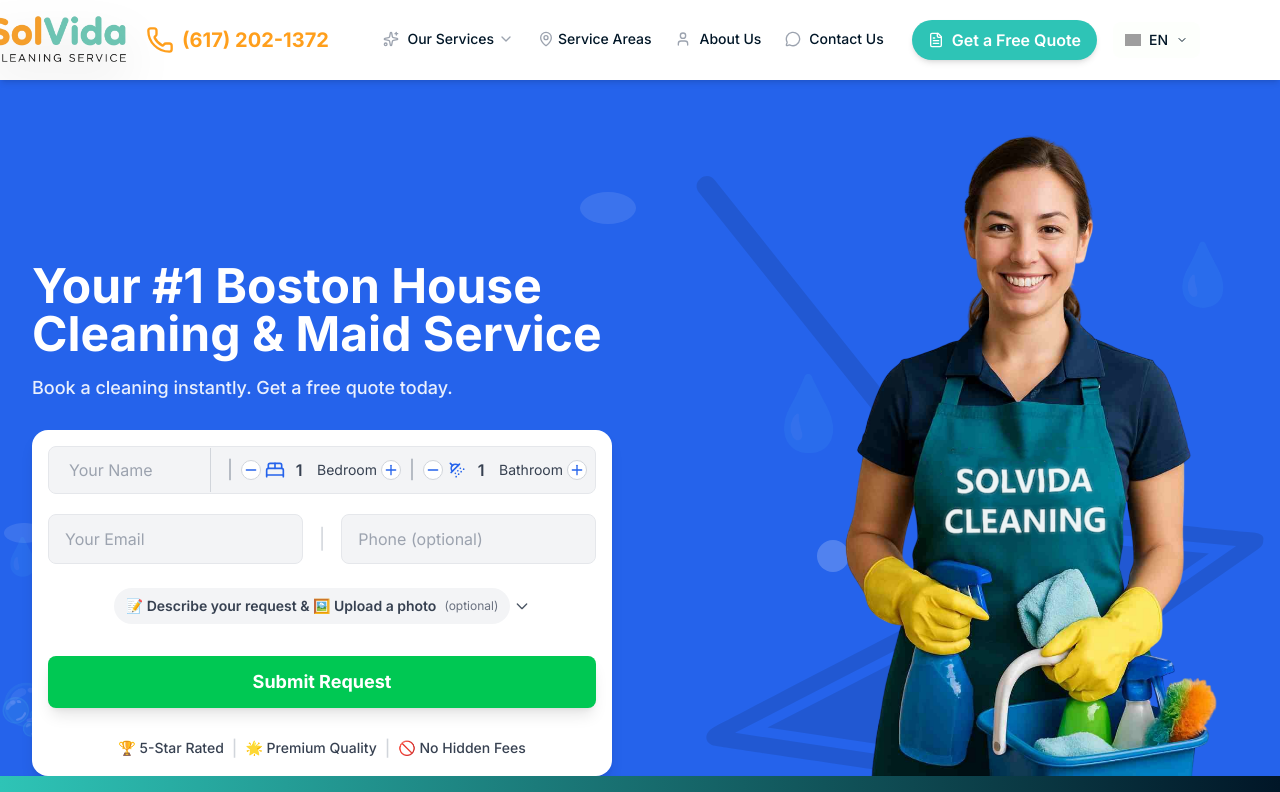
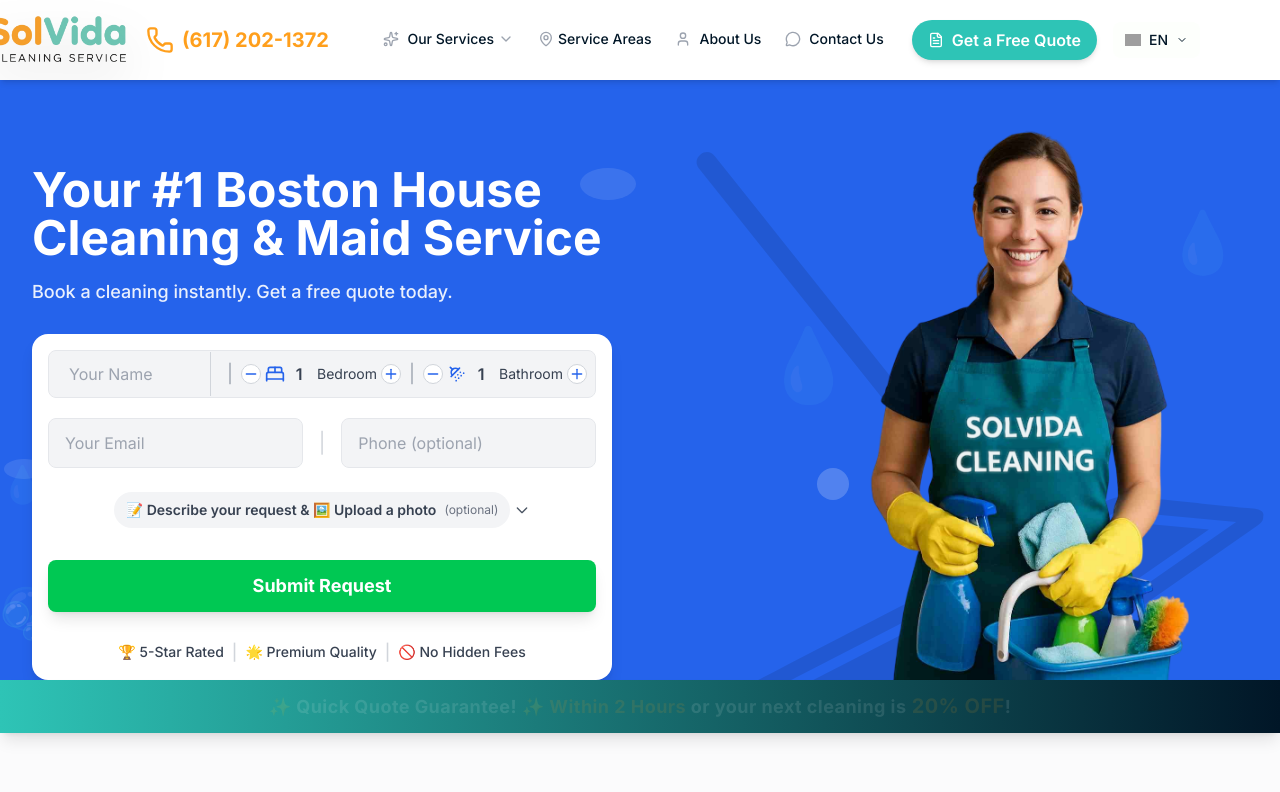
Before and after one commit to volkanmutaf/solvidaclean, a React (Vite) app: page / in a window 1280 px wide. Shown: the top 792 px of the page. Built offline with nearby package versions, Linux system fonts and the light colour scheme; grey boxes are pictures that could not be loaded.

Commit message:
Fix cleaner-woman2.png alignment: reduce size, shift left, remove bottom gap to align with banner

```diff
--- a/src/components/Hero.jsx
+++ b/src/components/Hero.jsx
@@ -197,7 +197,7 @@
   };
 
   return (
-<section className="w-full bg-[#2563eb] flex items-start justify-center px-2 sm:px-4 md:px-8 relative min-h-[600px] -mt-4 md:-mt-6 z-0 overflow-x-hidden">
+<section className="w-full bg-[#2563eb] flex items-start justify-center px-2 sm:px-4 md:px-8 relative min-h-[600px] -mt-4 md:-mt-6 mb-0 pb-0 z-0 overflow-x-hidden">
 {/* Decorative bubbles/drops background */}
       <div className="absolute inset-0 w-full h-full z-0 pointer-events-none select-none">
         {/* Decorative SVG background */}
@@ -233,7 +233,7 @@
         <span className="absolute bottom-1/4 left-1/5 opacity-10 text-4xl">💧</span>
       </div>
 
-      <div className="relative z-10 w-full max-w-7xl mx-auto flex flex-col lg:flex-row items-start lg:items-end justify-between pt-24 sm:pt-28 md:pt-32 pb-0 gap-y-8 gap-x-6 min-h-[500px] px-2 sm:px-4 md:px-0">
+      <div className="relative z-10 w-full max-w-7xl mx-auto flex flex-col lg:flex-row items-start lg:items-end justify-between pt-24 sm:pt-28 md:pt-32 pb-0 mb-0 gap-y-8 gap-x-6 min-h-[500px] px-2 sm:px-4 md:px-0">
         {/* LEFT CONTENT - This is your form container */}
         <div className="flex-1 min-w-0 flex flex-col items-start justify-start relative z-10 w-full max-w-full lg:max-w-2xl"> {/* Added relative and z-10 */}
           <h1 className="text-white text-2xl sm:text-3xl md:text-5xl font-extrabold leading-tight mb-3 md:mb-4 text-left w-full break-words">
@@ -472,12 +472,13 @@
         </div>
 
         {/* RIGHT CONTENT - Maid Image (Desktop only) */}
-        <div className="hidden lg:flex flex-1 items-end justify-end relative z-10 pl-8 pb-0">
+        <div className="hidden lg:flex flex-1 items-end justify-end relative z-10 pr-4 xl:pr-8 pb-0 mb-0">
           <img
             src="/images/cleaner-woman2.png"
             alt="Professional cleaning staff"
-            className="w-auto h-auto max-w-sm xl:max-w-md object-contain"
+            className="w-auto h-auto max-w-xs xl:max-w-sm object-contain mb-0 pb-0"
             draggable={false}
+            style={{ marginBottom: 0, paddingBottom: 0 }}
             onError={(e) => {
               console.error('Hero maid image failed to load:', e.target.src);
               e.target.style.display = 'none';
```
